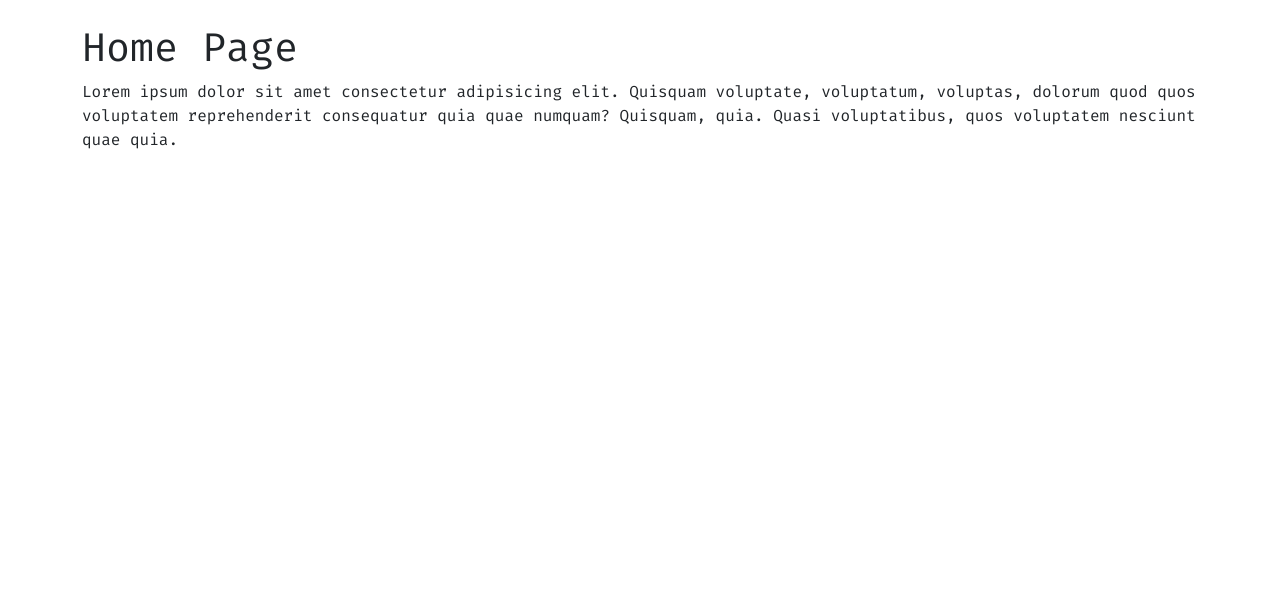
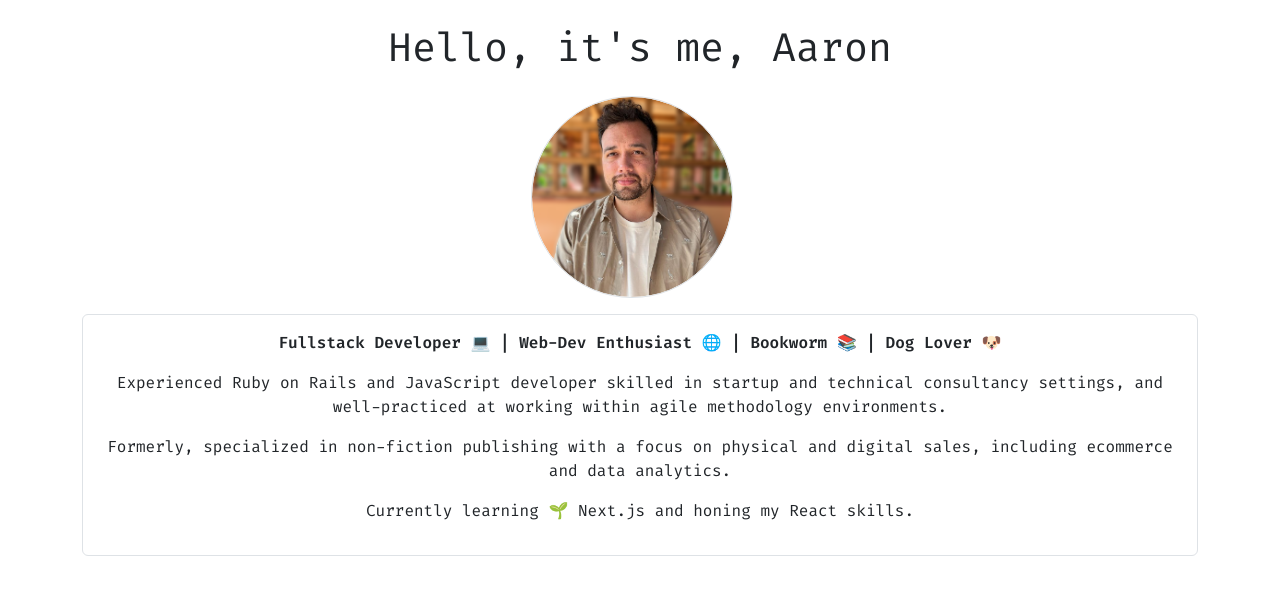
Before and after one commit to lambley/portfolio, a Next.js app: page / in a window 1280 px wide. Shown: the top 594 px of the page. Built offline with nearby package versions, Linux system fonts and the light colour scheme.

Commit message:
add bio and avatar

```diff
--- a/src/pages/index.tsx
+++ b/src/pages/index.tsx
@@ -1,16 +1,44 @@
 import React from "react";
 import Container from "react-bootstrap/Container";
+import Image from "next/image";
 
 const HomePage = (): JSX.Element => {
   return (
     <Container className="my-4">
-      <h1>Home Page</h1>
-      <p>
-        Lorem ipsum dolor sit amet consectetur adipisicing elit. Quisquam
-        voluptate, voluptatum, voluptas, dolorum quod quos voluptatem
-        reprehenderit consequatur quia quae numquam? Quisquam, quia. Quasi
-        voluptatibus, quos voluptatem nesciunt quae quia.
-      </p>
+      <h1 className="text-center">Hello, it&apos;s me, Aaron</h1>
+
+      <div className="d-flex align-items-center flex-column">
+        <div className="border rounded-circle overflow-hidden me-3 my-3">
+          <Image
+            src="/images/aaron.png"
+            alt="Aaron"
+            className="round-avatar"
+            width={200}
+            height={200}
+          />
+        </div>
+
+        <div className="border rounded p-3 bio-container">
+          <p className="text-center">
+            <b>
+              Fullstack Developer 💻 | Web-Dev Enthusiast 🌐 | Bookworm 📚 | Dog
+              Lover 🐶
+            </b>
+          </p>
+          <p className="text-center">
+            Experienced Ruby on Rails and JavaScript developer skilled in
+            startup and technical consultancy settings, and well-practiced at
+            working within agile methodology environments.
+          </p>
+          <p className="text-center">
+            Formerly, specialized in non-fiction publishing with a focus on
+            physical and digital sales, including ecommerce and data analytics.
+          </p>
+          <p className="text-center">
+            Currently learning 🌱 Next.js and honing my React skills.
+          </p>
+        </div>
+      </div>
     </Container>
   );
 };
--- a/src/styles/home.css
+++ b/src/styles/home.css
@@ -0,0 +1,4 @@
+.round-avatar {
+  border-radius: 50%;
+  object-fit: cover;
+}
```
Also changed, not shown: public/images/aaron.png (added).
